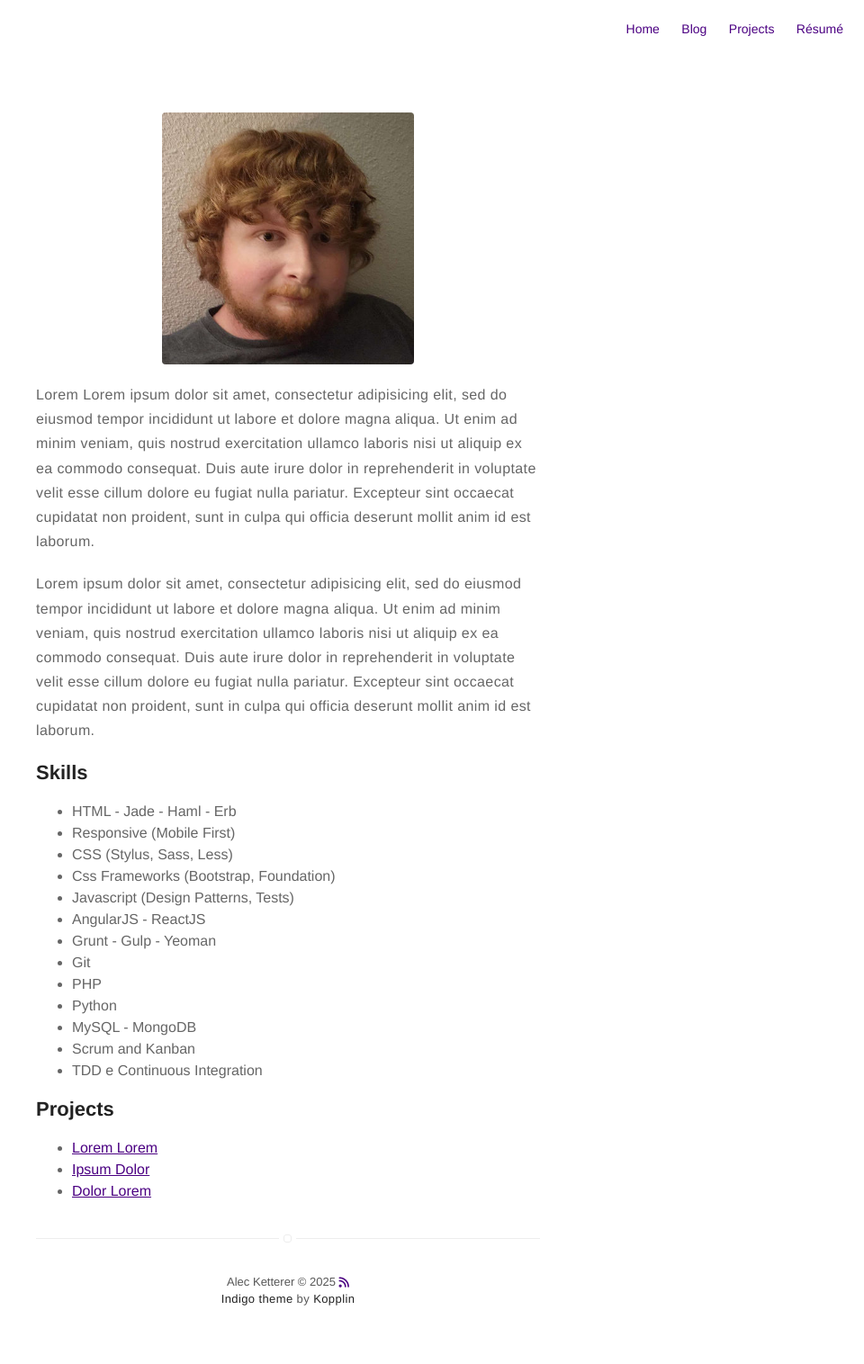
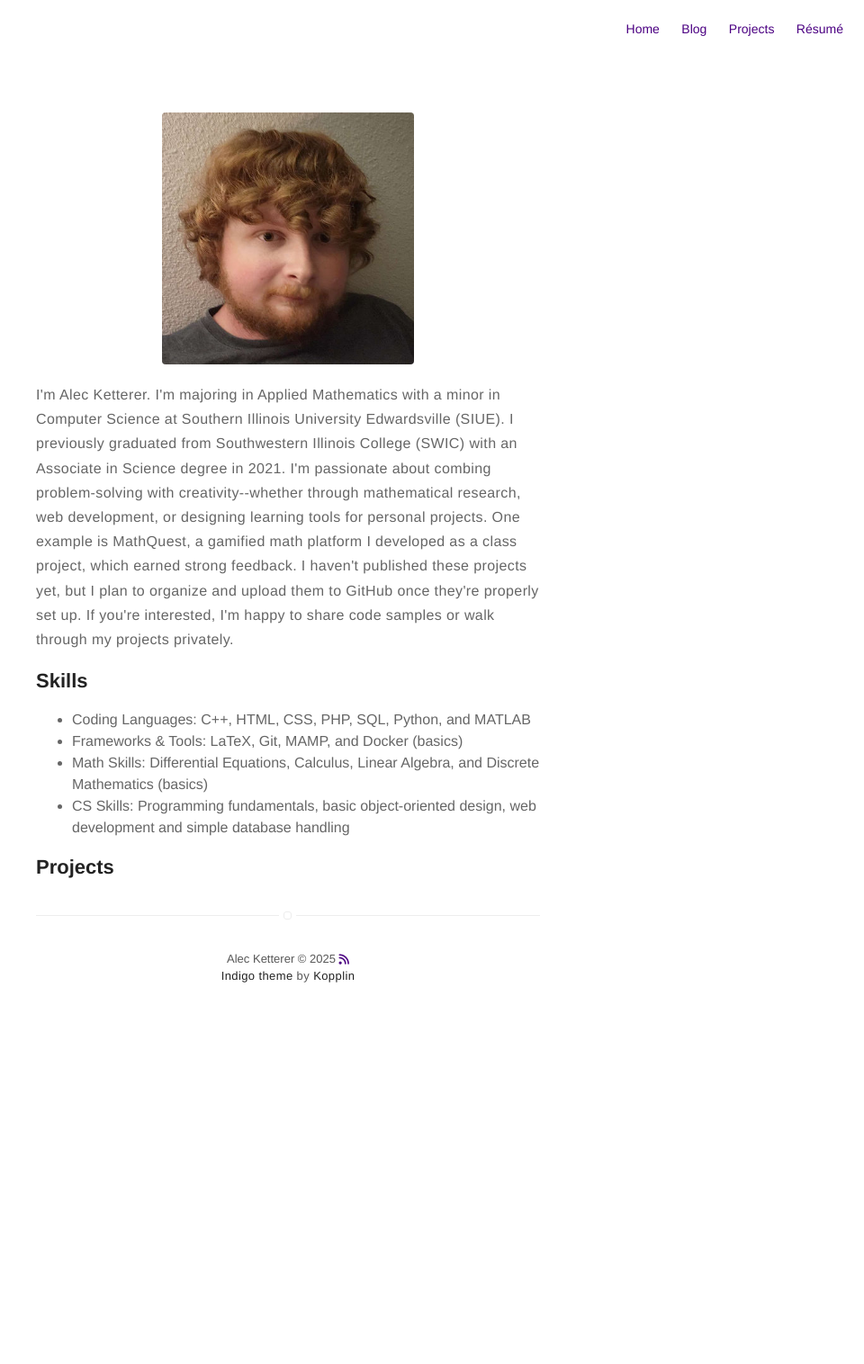
Before and after one commit to Shark-Vortex/Shark-Vortex.github.io, a Jekyll site: the page built from about.md, in a window 1280 px wide. Shown: the whole page at 90% size, without its empty margins (320-1280 px from the left). Built offline with Jekyll 4.4.1, drawn with Linux system fonts in a browser that asks for light colours; nearby versions of some CDN libraries; after the commit the page ends 1156 px from its top, so only the background shows below that.

Commit message:
Updated about.md and _config.yml with profile information

```diff
--- a/_config.yml
+++ b/_config.yml
@@ -34,12 +34,12 @@ disqus:
   categories: [blog, project] # only show disqus for posts that have these categories
 
 # if you don't have any of social below, comment the line
-facebook: myfacebook
-twitter: mytwitter
-instagram: myinstagram
-# linkedin: mylinkedin
-github: Shark-Vortex
-email: aketter@siue.edu
+# facebook: myfacebook
+# twitter: mytwitter
+instagram: https://www.instagram.com/alecketterer/
+linkedin: https://www.linkedin.com/in/alec-ketterer-72b459370/
+github: https://github.com/Shark-Vortex
+email: ajketterer@gmail.com
 
 authors:
   alecketterer:
--- a/about.md
+++ b/about.md
@@ -4,42 +4,21 @@ layout: page
 ---
 ![Profile Image]({% if site.external-image %}{{ site.picture }}{% else %}{{ site.url }}/{{ site.picture }}{% endif %})
 
-<p>Lorem Lorem ipsum dolor sit amet, consectetur adipisicing elit, sed do eiusmod
-tempor incididunt ut labore et dolore magna aliqua. Ut enim ad minim veniam,
-quis nostrud exercitation ullamco laboris nisi ut aliquip ex ea commodo
-consequat. Duis aute irure dolor in reprehenderit in voluptate velit esse
-cillum dolore eu fugiat nulla pariatur. Excepteur sint occaecat cupidatat non
-proident, sunt in culpa qui officia deserunt mollit anim id est laborum.</p>
+<p>I'm Alec Ketterer. I'm majoring in Applied Mathematics with a minor in Computer Science at Southern Illinois University Edwardsville (SIUE). I previously graduated from Southwestern Illinois College (SWIC) with an Associate in Science degree in 2021. I'm passionate about combing problem-solving with creativity--whether through mathematical research, web development, or designing learning tools for personal projects. One example is MathQuest, a gamified math platform I developed as a class project, which earned strong feedback. I haven't published these projects yet, but I plan to organize and upload them to GitHub once they're properly set up. If you're interested, I'm happy to share code samples or walk through my projects privately.</p>
 
-<p>Lorem ipsum dolor sit amet, consectetur adipisicing elit, sed do eiusmod
-tempor incididunt ut labore et dolore magna aliqua. Ut enim ad minim veniam,
-quis nostrud exercitation ullamco laboris nisi ut aliquip ex ea commodo
-consequat. Duis aute irure dolor in reprehenderit in voluptate velit esse
-cillum dolore eu fugiat nulla pariatur. Excepteur sint occaecat cupidatat non
-proident, sunt in culpa qui officia deserunt mollit anim id est laborum.</p>
+<p></p>
 
 <h2>Skills</h2>
 
 <ul class="skill-list">
-	<li>HTML - Jade - Haml - Erb</li>
-	<li>Responsive (Mobile First)</li>
-	<li>CSS (Stylus, Sass, Less)</li>
-	<li>Css Frameworks (Bootstrap, Foundation)</li>
-	<li>Javascript (Design Patterns, Tests)</li>
-	<li>AngularJS - ReactJS</li>
-	<li>Grunt - Gulp - Yeoman</li>
-	<li>Git</li>
-	<li>PHP</li>
-	<li>Python</li>
-	<li>MySQL - MongoDB</li>
-	<li>Scrum and Kanban</li>
-	<li>TDD e Continuous Integration</li>
+	<li>Coding Languages: C++, HTML, CSS, PHP, SQL, Python, and MATLAB</li>
+	<li>Frameworks & Tools: LaTeX, Git, MAMP, and Docker (basics)</li>
+	<li>Math Skills: Differential Equations, Calculus, Linear Algebra, and Discrete Mathematics (basics)</li>
+	<li>CS Skills: Programming fundamentals, basic object-oriented design, web development and simple database handling</li>
 </ul>
 
 <h2>Projects</h2>
 
 <ul>
-	<li><a href="https://github.com/">Lorem Lorem</a></li>
-	<li><a href="https://github.com/">Ipsum Dolor</a></li>
-	<li><a href="https://github.com/">Dolor Lorem</a></li>
+
 </ul>
```
